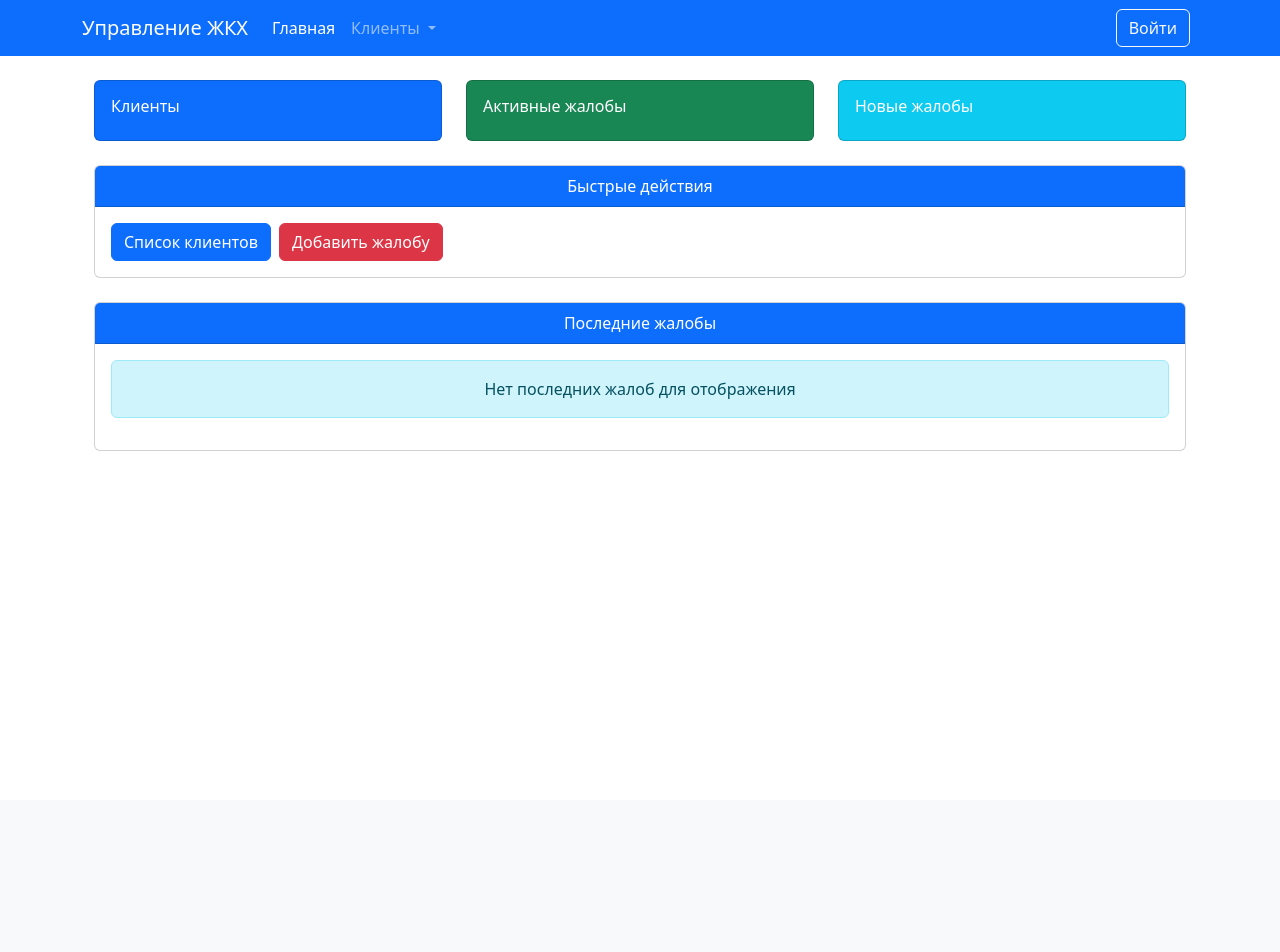
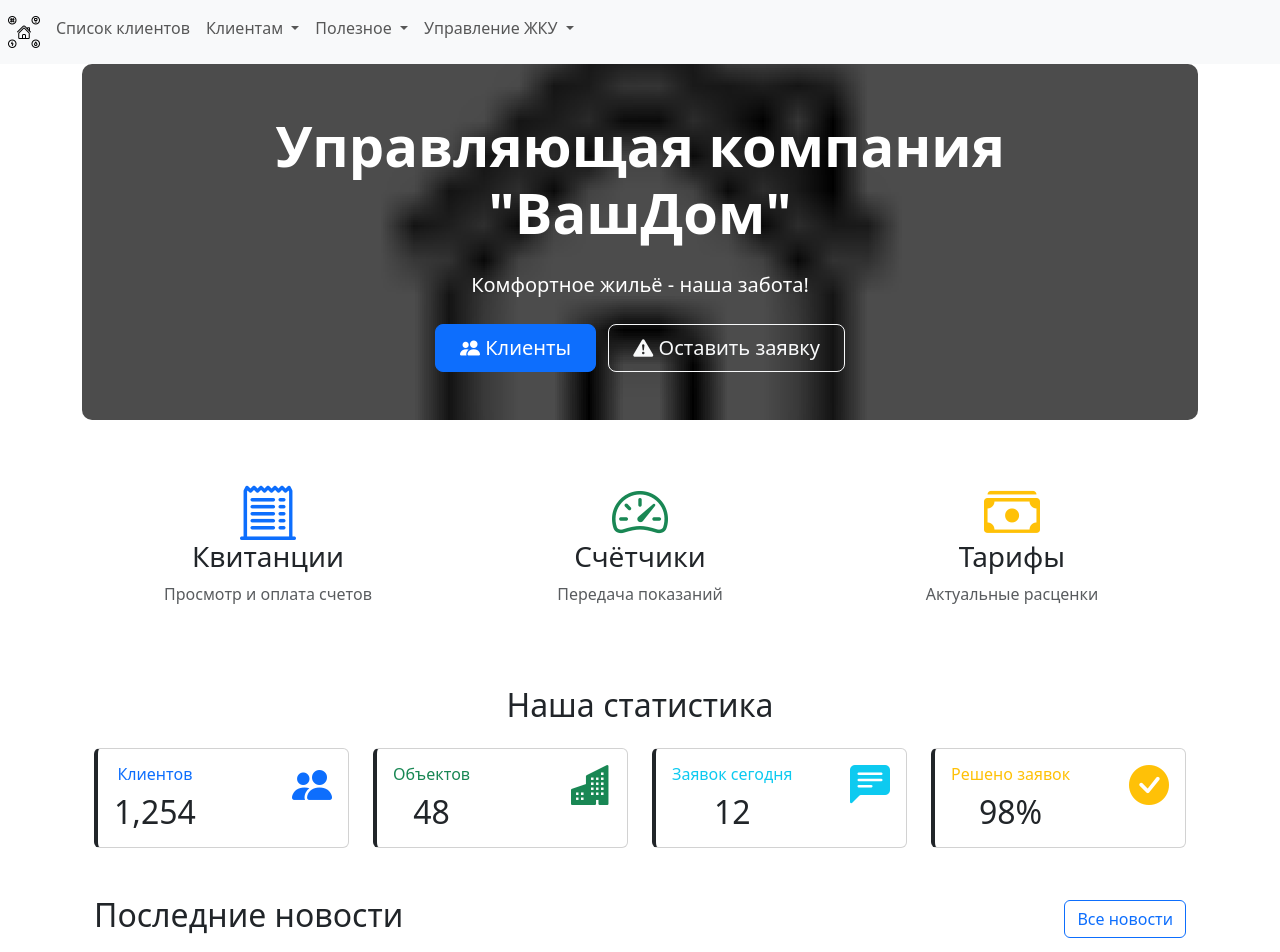
Before and after one commit to billy-juicy/Django-Utilities-App, a Django app: template clients/templates/home.html in a window 1280 px wide. Shown: the top 952 px of the page. Before the commit the page ends 451 px from the top, so only its background shows below. Run offline with Django 5.2, Linux system fonts and the light colour scheme; the template is opened without the code that fills it, so the values that code supplies are empty; some libraries are stand-ins or nearby versions.

Commit message:
Add style to home.html

```diff
--- a/clients/templates/home.html
+++ b/clients/templates/home.html
@@ -1,143 +1,193 @@
 {% extends "main.html" %}
+{% load static %}
 
-{% block navbar %}
-<nav class="navbar navbar-expand-lg navbar-dark bg-primary">
+{% block css %}
+{{ block.super }}
+<style>
+    .hero-section {
+        background: linear-gradient(rgba(0, 0, 0, 0.7), rgba(0, 0, 0, 0.7)),
+                    url('/static/images/energy.png');
+        background-size: cover;
+        background-position: center;
+        color: white;
+        border-radius: 10px;
+    }
+    .service-card {
+        transition: transform 0.3s, box-shadow 0.3s;
+        border: none;
+        border-radius: 10px;
+        overflow: hidden;
+    }
+    .service-card:hover {
+        transform: translateY(-5px);
+        box-shadow: 0 10px 20px rgba(0,0,0,0.1);
+    }
+    .stat-card {
+        border-left: 4px solid;
+    }
+</style>
+{% endblock %}
+
+{% block content %}
+<!-- Герой-секция -->
+<div class="hero-section p-5 mb-5 text-center">
     <div class="container">
-        <a class="navbar-brand" href="{% url 'homepage' %}">
-            <i class="bi bi-building"></i> Управление ЖКХ
+        <h1 class="display-4 fw-bold mb-4">Управляющая компания "ВашДом"</h1>
+        <p class="lead mb-4">Комфортное жильё - наша забота!</p>
+        <a href="{% url 'clients-list' %}" class="btn btn-primary btn-lg px-4 me-2">
+            <i class="bi bi-people-fill"></i> Клиенты
         </a>
-        <button class="navbar-toggler" type="button" data-bs-toggle="collapse" data-bs-target="#navbarNav">
-            <span class="navbar-toggler-icon"></span>
-        </button>
-        <div class="collapse navbar-collapse" id="navbarNav">
-            <ul class="navbar-nav me-auto">
-                <li class="nav-item">
-                    <a class="nav-link active" href="{% url 'homepage' %}">
-                        <i class="bi bi-house-door"></i> Главная
+        <a href="{% url 'complaints-add' %}" class="btn btn-outline-light btn-lg px-4">
+            <i class="bi bi-exclamation-triangle-fill"></i> Оставить заявку
         </a>
-                </li>
-                <li class="nav-item dropdown">
-                    <a class="nav-link dropdown-toggle" href="#" id="clientsDropdown" role="button" data-bs-toggle="dropdown">
-                        <i class="bi bi-people"></i> Клиенты
+    </div>
+</div>
+
+<!-- Быстрые ссылки -->
+<div class="container mb-5">
+    <div class="row g-4">
+        <div class="col-md-4">
+            <a href="{% url 'invoices-list' %}" class="text-decoration-none">
+                <div class="card service-card h-100">
+                    <div class="card-body text-center">
+                        <i class="bi bi-receipt-cutoff display-4 text-primary mb-3"></i>
+                        <h3>Квитанции</h3>
+                        <p class="text-muted">Просмотр и оплата счетов</p>
+                    </div>
+                </div>
             </a>
-                    <ul class="dropdown-menu">
-                        <li><a class="dropdown-item" href="{% url 'clients-list' %}">Список клиентов</a></li>
-                        <li><a class="dropdown-item" href="{% url 'complaints-add' %}">Добавить жалобу</a></li>
-                    </ul>
-                </li>
-            </ul>
-            <div class="d-flex">
-                {% if user.is_authenticated %}
-                    <div class="dropdown">
-                        <button class="btn btn-outline-light dropdown-toggle" type="button" id="userDropdown" data-bs-toggle="dropdown">
-                            <i class="bi bi-person-circle"></i> {{ user.username }}
-                        </button>
-                        <ul class="dropdown-menu dropdown-menu-end">
-                            <li><a class="dropdown-item" href="{% url 'logout' %}"><i class="bi bi-box-arrow-right"></i> Выйти</a></li>
-                        </ul>
         </div>
-                {% else %}
-                    <a href="{% url 'login' %}" class="btn btn-outline-light me-2">
-                        <i class="bi bi-box-arrow-in-right"></i> Войти
+        <div class="col-md-4">
+            <a href="{% url 'meters-list' %}" class="text-decoration-none">
+                <div class="card service-card h-100">
+                    <div class="card-body text-center">
+                        <i class="bi bi-speedometer2 display-4 text-success mb-3"></i>
+                        <h3>Счётчики</h3>
+                        <p class="text-muted">Передача показаний</p>
+                    </div>
+                </div>
             </a>
-                {% endif %}
+        </div>
+        <div class="col-md-4">
+            <a href="{% url 'tariffs-list' %}" class="text-decoration-none">
+                <div class="card service-card h-100">
+                    <div class="card-body text-center">
+                        <i class="bi bi-cash-stack display-4 text-warning mb-3"></i>
+                        <h3>Тарифы</h3>
+                        <p class="text-muted">Актуальные расценки</p>
+                    </div>
+                </div>
+            </a>
         </div>
     </div>
 </div>
-</nav>
-{% endblock %}
 
-{% block content %}
-<div class="container mt-4">
 <!-- Статистика -->
-    <div class="row mb-4">
-        <div class="col-md-4">
-            <div class="card text-white bg-primary">
+<div class="container mb-5">
+    <h2 class="text-center mb-4">Наша статистика</h2>
+    <div class="row g-4">
+        <div class="col-md-3">
+            <div class="card stat-card h-100 border-left-primary">
                 <div class="card-body">
-                    <div class="d-flex justify-content-between align-items-center">
+                    <div class="d-flex justify-content-between">
                         <div>
-                            <h6 class="card-title">Клиенты</h6>
-                            <h2 class="card-text">{{ clients_count }}</h2>
+                            <h6 class="text-primary">Клиентов</h6>
+                            <h2 class="mb-0">1,254</h2>
                         </div>
-                        <i class="bi bi-people-fill fs-1"></i>
-                    </div>
-                    <a href="{% url 'clients-list' %}" class="stretched-link"></a>
+                        <i class="bi bi-people-fill text-primary fs-1"></i>
                     </div>
                 </div>
             </div>
-        <div class="col-md-4">
-            <div class="card text-white bg-success">
+        </div>
+        <div class="col-md-3">
+            <div class="card stat-card h-100 border-left-success">
                 <div class="card-body">
-                    <div class="d-flex justify-content-between align-items-center">
+                    <div class="d-flex justify-content-between">
                         <div>
-                            <h6 class="card-title">Активные жалобы</h6>
-                            <h2 class="card-text">{{ active_complaints }}</h2>
+                            <h6 class="text-success">Объектов</h6>
+                            <h2 class="mb-0">48</h2>
                         </div>
-                        <i class="bi bi-chat-left-text fs-1"></i>
-                    </div>
-                    <a href="#" class="stretched-link"></a>
+                        <i class="bi bi-buildings-fill text-success fs-1"></i>
                     </div>
                 </div>
             </div>
-        <div class="col-md-4">
-            <div class="card text-white bg-info">
+        </div>
+        <div class="col-md-3">
+            <div class="card stat-card h-100 border-left-info">
                 <div class="card-body">
-                    <div class="d-flex justify-content-between align-items-center">
+                    <div class="d-flex justify-content-between">
                         <div>
-                            <h6 class="card-title">Новые жалобы</h6>
-                            <h2 class="card-text">{{ new_complaints }}</h2>
+                            <h6 class="text-info">Заявок сегодня</h6>
+                            <h2 class="mb-0">12</h2>
                         </div>
-                        <i class="bi bi-exclamation-triangle fs-1"></i>
+                        <i class="bi bi-chat-left-text-fill text-info fs-1"></i>
                     </div>
-                    <a href="#" class="stretched-link"></a>
+                </div>
+            </div>
+        </div>
+        <div class="col-md-3">
+            <div class="card stat-card h-100 border-left-warning">
+                <div class="card-body">
+                    <div class="d-flex justify-content-between">
+                        <div>
+                            <h6 class="text-warning">Решено заявок</h6>
+                            <h2 class="mb-0">98%</h2>
+                        </div>
+                        <i class="bi bi-check-circle-fill text-warning fs-1"></i>
+                    </div>
+                </div>
             </div>
         </div>
     </div>
 </div>
 
-    <!-- Быстрый доступ -->
-    <div class="card mb-4">
-        <div class="card-header bg-primary text-white">
-            <i class="bi bi-lightning"></i> Быстрые действия
+<!-- Последние новости -->
+<div class="container mb-5">
+    <div class="d-flex justify-content-between align-items-center mb-4">
+        <h2>Последние новости</h2>
+        <a href="#" class="btn btn-outline-primary">Все новости</a>
     </div>
+
+    <div class="row g-4">
+        <div class="col-md-4">
+            <div class="card h-100">
+                <img src="{% static 'images/news1.jpg' %}" class="card-img-top" alt="Новость">
                 <div class="card-body">
-            <div class="d-flex flex-wrap gap-2">
-                <a href="{% url 'clients-list' %}" class="btn btn-primary">
-                    <i class="bi bi-people"></i> Список клиентов
-                </a>
-                <a href="{% url 'complaints-add' %}" class="btn btn-danger">
-                    <i class="bi bi-exclamation-triangle"></i> Добавить жалобу
-                </a>
+                    <span class="badge bg-primary mb-2">Объявление</span>
+                    <h5 class="card-title">Отключение горячей воды</h5>
+                    <p class="card-text">С 15 по 20 июня плановые работы на теплотрассе...</p>
+                    <a href="#" class="btn btn-sm btn-outline-primary">Подробнее</a>
+                </div>
+                <div class="card-footer bg-transparent">
+                    <small class="text-muted">Опубликовано 10.06.2023</small>
                 </div>
             </div>
         </div>
-
-    <!-- Последние активности -->
-    <div class="row">
-        <div class="col-md-12">
-            <div class="card">
-                <div class="card-header bg-primary text-white">
-                    <i class="bi bi-exclamation-triangle"></i> Последние жалобы
+        <div class="col-md-4">
+            <div class="card h-100">
+                <img src="{% static 'images/news2.jpg' %}" class="card-img-top" alt="Новость">
+                <div class="card-body">
+                    <span class="badge bg-success mb-2">Обновление</span>
+                    <h5 class="card-title">Новые тарифы с июля</h5>
+                    <p class="card-text">Утверждены новые тарифы на коммунальные услуги...</p>
+                    <a href="#" class="btn btn-sm btn-outline-primary">Подробнее</a>
                 </div>
+                <div class="card-footer bg-transparent">
+                    <small class="text-muted">Опубликовано 05.06.2023</small>
+                </div>
+            </div>
+        </div>
+        <div class="col-md-4">
+            <div class="card h-100">
+                <img src="{% static 'images/news3.jpg' %}" class="card-img-top" alt="Новость">
                 <div class="card-body">
-                    {% if last_complaints %}
-                    <div class="list-group">
-                        {% for complaint in last_complaints %}
-                        <a href="#" class="list-group-item list-group-item-action">
-                            <div class="d-flex w-100 justify-content-between">
-                                <h6 class="mb-1">{{ complaint.client.last_name }} {{ complaint.client.first_name }}</h6>
-                                <span class="badge bg-{% if complaint.status == 'open' %}danger{% elif complaint.status == 'in progress' %}warning{% else %}success{% endif %}">
-                                    {% if complaint.status == 'open' %}Открыта{% elif complaint.status == 'in progress' %}В работе{% else %}Решена{% endif %}
-                                </span>
+                    <span class="badge bg-info mb-2">Событие</span>
+                    <h5 class="card-title">День открытых дверей</h5>
+                    <p class="card-text">Приглашаем всех жителей 25 июня на встречу с управляющей компанией...</p>
+                    <a href="#" class="btn btn-sm btn-outline-primary">Подробнее</a>
                 </div>
-                            <p class="mb-1 text-truncate">{{ complaint.description }}</p>
-                            <small class="text-muted">{{ complaint.date_filed|date:"d.m.Y H:i" }}</small>
-                        </a>
-                        {% endfor %}
-                    </div>
-                    {% else %}
-                    <div class="alert alert-info">Нет последних жалоб для отображения</div>
-                    {% endif %}
+                <div class="card-footer bg-transparent">
+                    <small class="text-muted">Опубликовано 01.06.2023</small>
                 </div>
             </div>
         </div>
@@ -145,34 +195,8 @@
 </div>
 {% endblock %}
 
-{% block footer %}
-<footer class="bg-dark text-white py-4 mt-4">
-    <div class="container">
-        <div class="row">
-            <div class="col-md-6">
-                <h5><i class="bi bi-building"></i> Управление ЖКХ</h5>
-                <p>Система управления клиентами и жалобами</p>
-            </div>
-            <div class="col-md-3">
-                <h5>Контакты</h5>
-                <ul class="list-unstyled">
-                    <li><i class="bi bi-telephone"></i> +7 (XXX) XXX-XX-XX</li>
-                    <li><i class="bi bi-envelope"></i> info@example.com</li>
-                </ul>
-            </div>
-            <div class="col-md-3">
-                <h5>Режим работы</h5>
-                <ul class="list-unstyled">
-                    <li>Пн-Пт: 9:00 - 18:00</li>
-                    <li>Сб: 10:00 - 15:00</li>
-                    <li>Вс: выходной</li>
-                </ul>
-            </div>
-        </div>
-        <hr>
-        <div class="text-center">
-            &copy; {% now "Y" %} Управление ЖКХ. Все права защищены.
-        </div>
-    </div>
-</footer>
+{% block js %}
+{{ block.super }}
+<!-- Подключение Bootstrap Icons -->
+<link rel="stylesheet" href="https://cdn.jsdelivr.net/npm/bootstrap-icons@1.10.0/font/bootstrap-icons.css">
 {% endblock %}
```
Lines whose indentation alone changed are shown as unchanged.
